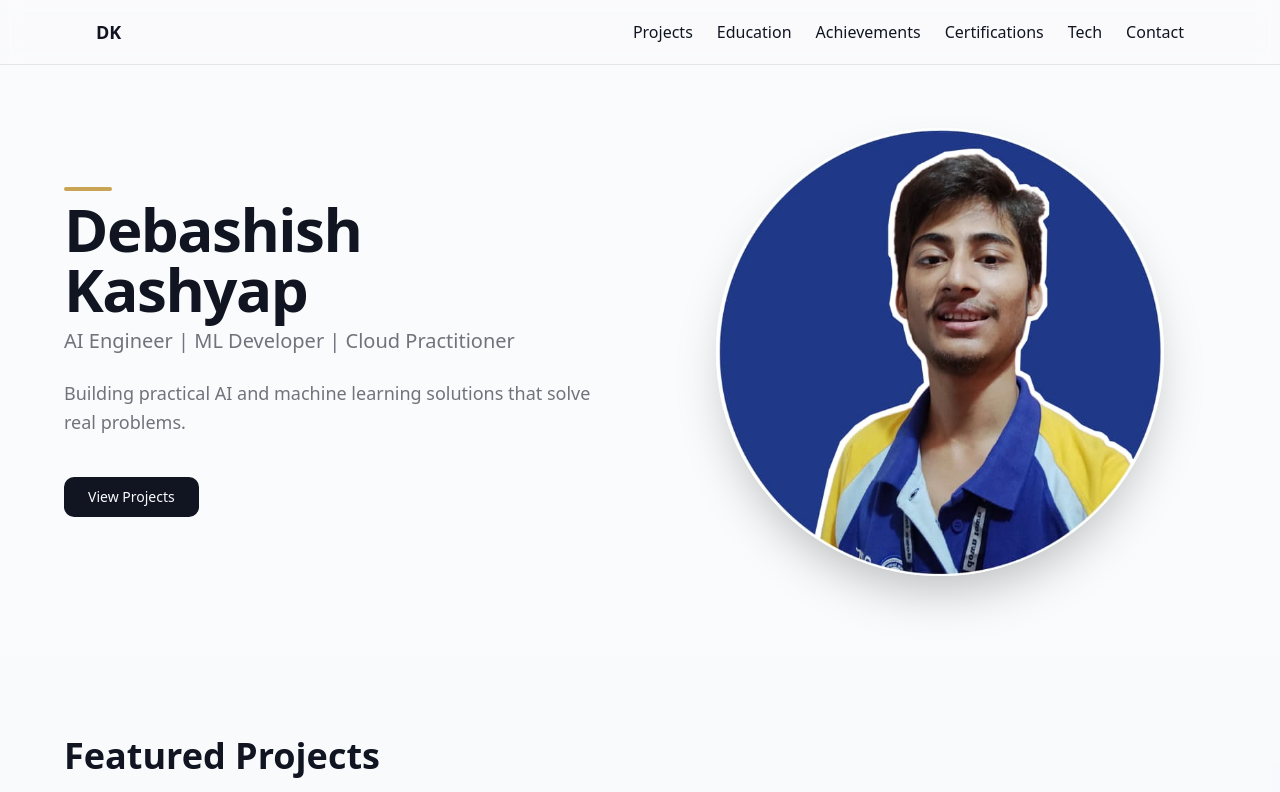
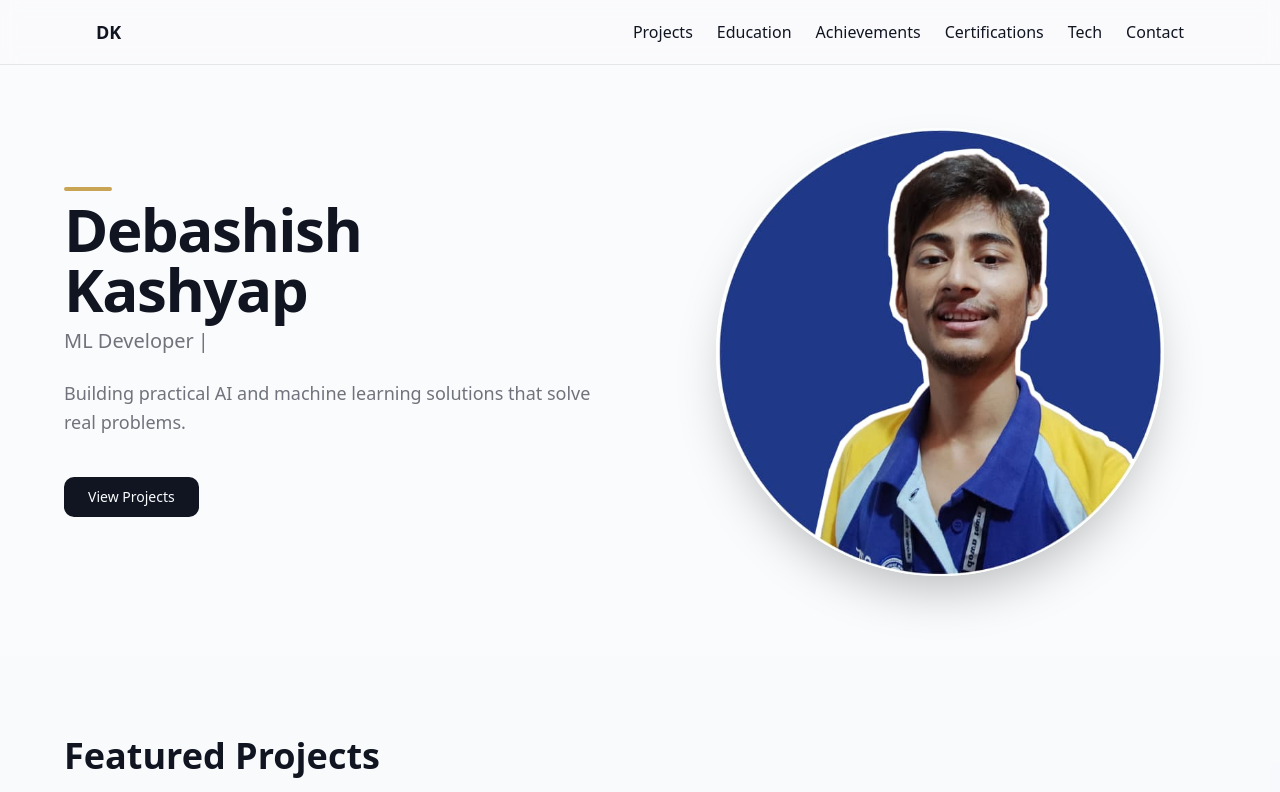
Before and after one commit to Debashish-kashyap/portfolio-website-build, a Next.js app: page / in a window 1280 px wide. Shown: the top 792 px of the page. Built offline with nearby package versions, Linux system fonts and the light colour scheme.

Commit message:
feat: add typewriter animation to subheader
Use Typewriter component for dynamic role introduction.

Co-authored-by: Debashish kashyap <230554506+Debashish-kashyap@users.noreply.github.com>

```diff
--- a/app/page.tsx
+++ b/app/page.tsx
@@ -6,6 +6,7 @@ import { Button } from "@/components/ui/button"
 import { Card } from "@/components/ui/card"
 import { Github, Linkedin, Mail, ExternalLink, GraduationCap, Award, BadgeCheck, Menu, X } from "lucide-react"
 import { useState, useEffect, useRef } from "react"
+import { Typewriter } from "@/components/typewriter"
 
 export default function Portfolio() {
   const [isMobileMenuOpen, setIsMobileMenuOpen] = useState(false)
@@ -188,7 +189,13 @@ export default function Portfolio() {
                   Debashish Kashyap
                 </h1>
                 <p className="text-base sm:text-xl text-muted-foreground text-balance">
-                  AI Engineer | ML Developer | Cloud Practitioner
+                  <Typewriter
+                    words={["AI Engineer", "ML Developer", "Cloud Practitioner"]}
+                    speed={80}
+                    delayBetweenWords={2000}
+                    cursor={true}
+                    cursorChar="|"
+                  />
                 </p>
               </div>
               <p className="text-base sm:text-lg leading-relaxed text-muted-foreground">
--- /dev/null
+++ b/components/typewriter.tsx
@@ -0,0 +1,81 @@
+import { useEffect, useState } from "react"
+
+interface TypewriterProps {
+  words: string[]
+  speed?: number
+  delayBetweenWords?: number
+  cursor?: boolean
+  cursorChar?: string
+}
+
+export function Typewriter({
+  words,
+  speed = 100,
+  delayBetweenWords = 2000,
+  cursor = true,
+  cursorChar = "|",
+}: TypewriterProps) {
+  const [displayText, setDisplayText] = useState("")
+  const [isDeleting, setIsDeleting] = useState(false)
+  const [wordIndex, setWordIndex] = useState(0)
+  const [charIndex, setCharIndex] = useState(0)
+  const [showCursor, setShowCursor] = useState(true)
+
+  const currentWord = words[wordIndex]
+
+  useEffect(() => {
+    const timeout = setTimeout(
+      () => {
+        // Typing logic
+        if (!isDeleting) {
+          if (charIndex < currentWord.length) {
+            setDisplayText(currentWord.substring(0, charIndex + 1))
+            setCharIndex(charIndex + 1)
+          } else {
+            // Word is complete, wait before deleting
+            setTimeout(() => {
+              setIsDeleting(true)
+            }, delayBetweenWords)
+          }
+        } else {
+          // Deleting logic
+          if (charIndex > 0) {
+            setDisplayText(currentWord.substring(0, charIndex - 1))
+            setCharIndex(charIndex - 1)
+          } else {
+            // Word is deleted, move to next word
+            setIsDeleting(false)
+            setWordIndex((prev) => (prev + 1) % words.length)
+          }
+        }
+      },
+      isDeleting ? speed / 2 : speed,
+    )
+
+    return () => clearTimeout(timeout)
+  }, [charIndex, currentWord, isDeleting, speed, delayBetweenWords, wordIndex, words])
+
+  // Cursor blinking effect
+  useEffect(() => {
+    if (!cursor) return
+
+    const cursorInterval = setInterval(() => {
+      setShowCursor((prev) => !prev)
+    }, 500)
+
+    return () => clearInterval(cursorInterval)
+  }, [cursor])
+
+  return (
+    <div className="inline-block">
+      <span>
+        {displayText}
+        {cursor && (
+          <span className="ml-1 transition-opacity duration-75" style={{ opacity: showCursor ? 1 : 0 }}>
+            {cursorChar}
+          </span>
+        )}
+      </span>
+    </div>
+  )
+}
```
